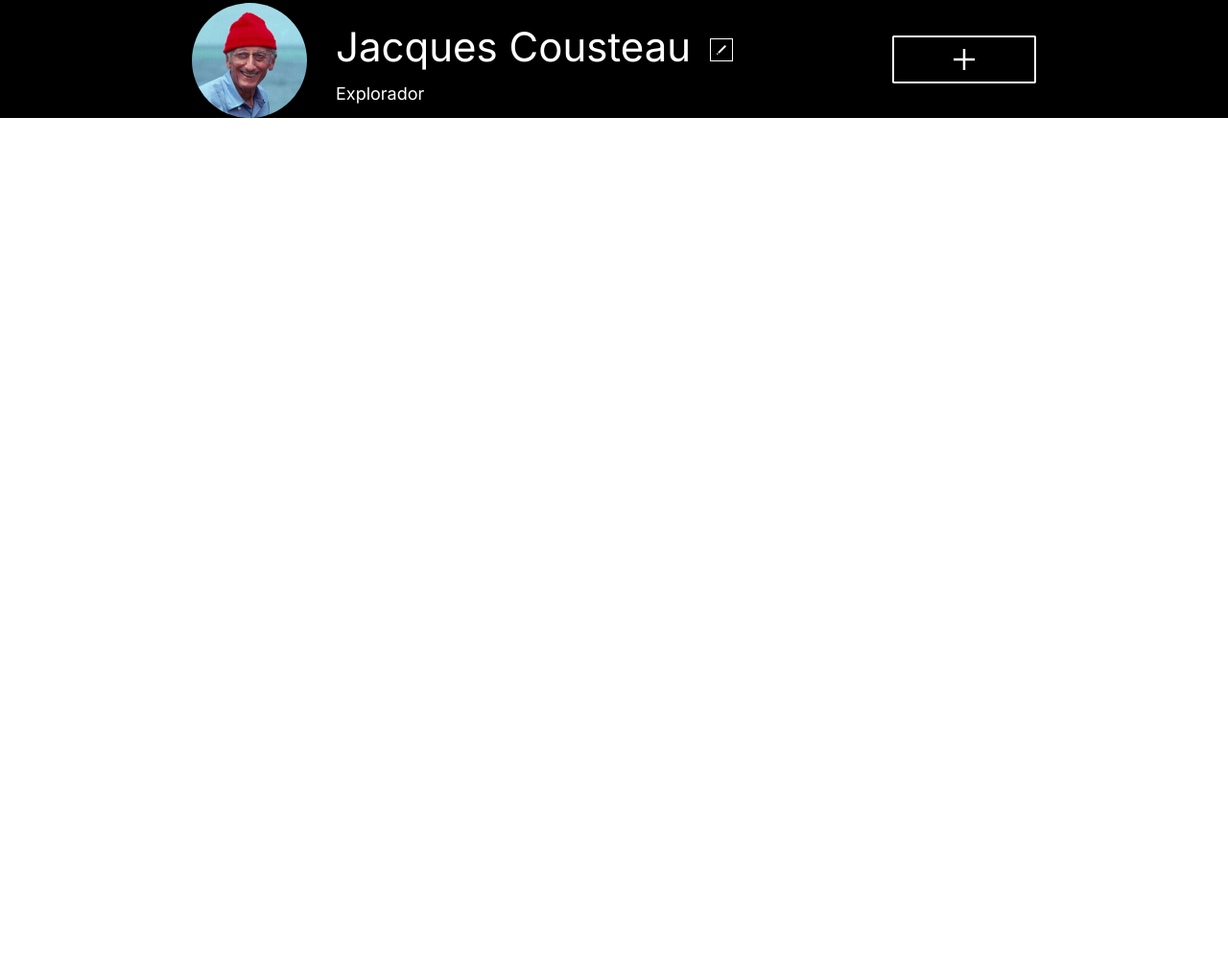
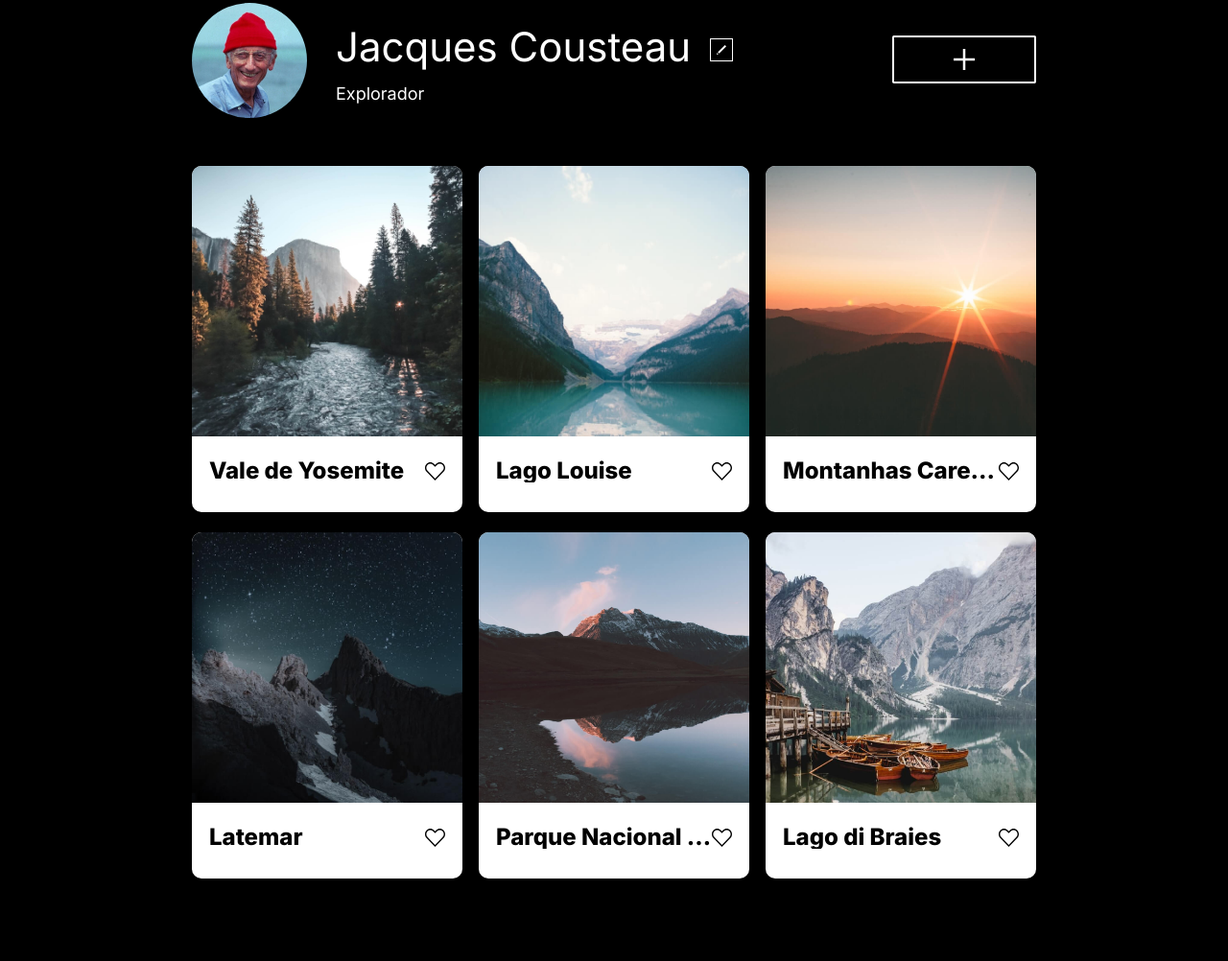
Before and after one commit to biancabaccin/web_project_around, a plain HTML site: page index.html in a window 1280 px wide. Shown: the part 161-1163 px from the top of the page at 96% size. Before the commit the page ends 800 px from the top, so only its background shows below. Drawn offline with Linux system fonts and the light colour scheme.

Commit message:
Adiciona Elements Section

```diff
--- a/blocks/elements.css
+++ b/blocks/elements.css
@@ -0,0 +1,74 @@
+.elements {
+  max-width: 880px;
+  width: 100%;
+  margin: 0 auto 67px;
+  display: grid;
+  grid-template-columns: repeat(3, 1fr);
+  column-gap: 17px;
+  row-gap: 21px;
+}
+
+.elements__element {
+  width: 282px;
+}
+
+.elements__rectangle {
+  width: 282px;
+  height: 361px;
+  background-color: #ffffff;
+  border-radius: 10px;
+  display: flex;
+  flex-direction: column;
+  align-items: center;
+}
+
+.elements__image-box {
+  width: 282px;
+  height: 282px;
+  overflow: hidden;
+  border-top-left-radius: 10px;
+  border-top-right-radius: 10px;
+}
+
+.elements__image {
+  width: 100%;
+  height: 100%;
+  object-fit: cover;
+}
+
+.elements__bottom-box {
+  width: 246px;
+  display: flex;
+  justify-content: space-between;
+  background-color: #ffffff;
+  border-bottom-left-radius: 10px;
+  border-bottom-right-radius: 10px;
+  margin-top: auto;
+  margin-bottom: 31px;
+}
+
+.elements__name {
+  font-weight: 900;
+  font-size: 24px;
+  line-height: 1;
+  text-overflow: ellipsis;
+  white-space: nowrap;
+  overflow: hidden;
+}
+
+.elements__like-button {
+  border: none;
+  background-color: transparent;
+  cursor: pointer;
+  width: 21px;
+  max-height: 19px;
+  align-self: center;
+}
+
+.elements__like-button:hover {
+  opacity: 50%;
+}
+
+.elements__like-button:active {
+  background: url("../images/like_button_black.png");
+}
--- a/index.html
+++ b/index.html
@@ -29,7 +29,7 @@
         <section class="profile">
           <img
             src="./images/profile_image.jpg"
-            alt="Jacques Cousteau Profile Image"
+            alt="Foto de perfil de Jacques Cousteau"
             class="profile__image"
           />
 
@@ -54,10 +54,144 @@
           </button>
         </section>
 
-        <section class="elements"></section>
+        <section class="elements">
+          <div class="elements__element">
+            <div class="elements__rectangle">
+              <figure class="elements__image-box">
+                <img
+                  src="./images/elements_image_1.jpg"
+                  alt="Foto do Vale de Yosemite"
+                  class="elements__image"
+                />
+              </figure>
+              <div class="elements__bottom-box">
+                <p class="elements__name">Vale de Yosemite</p>
+                <button class="elements__like-button">
+                  <img
+                    src="./images/like_button.svg"
+                    alt="Botão de Like"
+                    class="elements_like-vector"
+                  />
+                </button>
+              </div>
+            </div>
+          </div>
+
+          <div class="elements__element">
+            <div class="elements__rectangle">
+              <figure class="elements__image-box">
+                <img
+                  src="./images/elements_image_2.jpg"
+                  alt="Foto do Lago Louise"
+                  class="elements__image"
+                />
+              </figure>
+              <div class="elements__bottom-box">
+                <p class="elements__name">Lago Louise</p>
+                <button class="elements__like-button">
+                  <img
+                    src="./images/like_button.svg"
+                    alt="Botão de Like"
+                    class="elements_like-vector"
+                  />
+                </button>
+              </div>
+            </div>
+          </div>
+
+          <div class="elements__element">
+            <div class="elements__rectangle">
+              <figure class="elements__image-box">
+                <img
+                  src="./images/elements_image_3.jpg"
+                  alt="Foto do Montanhas Care..."
+                  class="elements__image"
+                />
+              </figure>
+              <div class="elements__bottom-box">
+                <p class="elements__name">Montanhas Care...</p>
+                <button class="elements__like-button">
+                  <img
+                    src="./images/like_button.svg"
+                    alt="Botão de Like"
+                    class="elements_like-vector"
+                  />
+                </button>
+              </div>
+            </div>
+          </div>
+
+          <div class="elements__element">
+            <div class="elements__rectangle">
+              <figure class="elements__image-box">
+                <img
+                  src="./images/elements_image_4.jpg"
+                  alt="Foto do Latemar"
+                  class="elements__image"
+                />
+              </figure>
+              <div class="elements__bottom-box">
+                <p class="elements__name">Latemar</p>
+                <button class="elements__like-button">
+                  <img
+                    src="./images/like_button.svg"
+                    alt="Botão de Like"
+                    class="elements_like-vector"
+                  />
+                </button>
+              </div>
+            </div>
+          </div>
+
+          <div class="elements__element">
+            <div class="elements__rectangle">
+              <figure class="elements__image-box">
+                <img
+                  src="./images/elements_image_5.jpg"
+                  alt="Foto do Parque Nacional da Vanoise"
+                  class="elements__image"
+                />
+              </figure>
+              <div class="elements__bottom-box">
+                <p class="elements__name">Parque Nacional da Vanoise</p>
+                <button class="elements__like-button">
+                  <img
+                    src="./images/like_button.svg"
+                    alt="Botão de Like"
+                    class="elements_like-vector"
+                  />
+                </button>
+              </div>
+            </div>
+          </div>
+
+          <div class="elements__element">
+            <div class="elements__rectangle">
+              <figure class="elements__image-box">
+                <img
+                  src="./images/elements_image_6.jpg"
+                  alt="Foto do Lago di Braies"
+                  class="elements__image"
+                />
+              </figure>
+              <div class="elements__bottom-box">
+                <p class="elements__name">Lago di Braies</p>
+                <button class="elements__like-button">
+                  <img
+                    src="./images/like_button.svg"
+                    alt="Botão de Like"
+                    class="elements_like-vector"
+                  />
+                </button>
+              </div>
+            </div>
+          </div>
+        </section>
       </main>
 
-      <footer class="footer"></footer>
+      <footer class="footer">
+        <p>d</p>
+      </footer>
     </div>
   </body>
 </html>
```
Also changed, not shown: images/elements_image_1.jpg (added), images/elements_image_2.jpg (added), images/elements_image_3.jpg (added), images/elements_image_4.jpg (added), images/elements_image_5.jpg (added), images/elements_image_6.jpg (added), images/like_button.svg (added), images/like_button_black.png (added).
